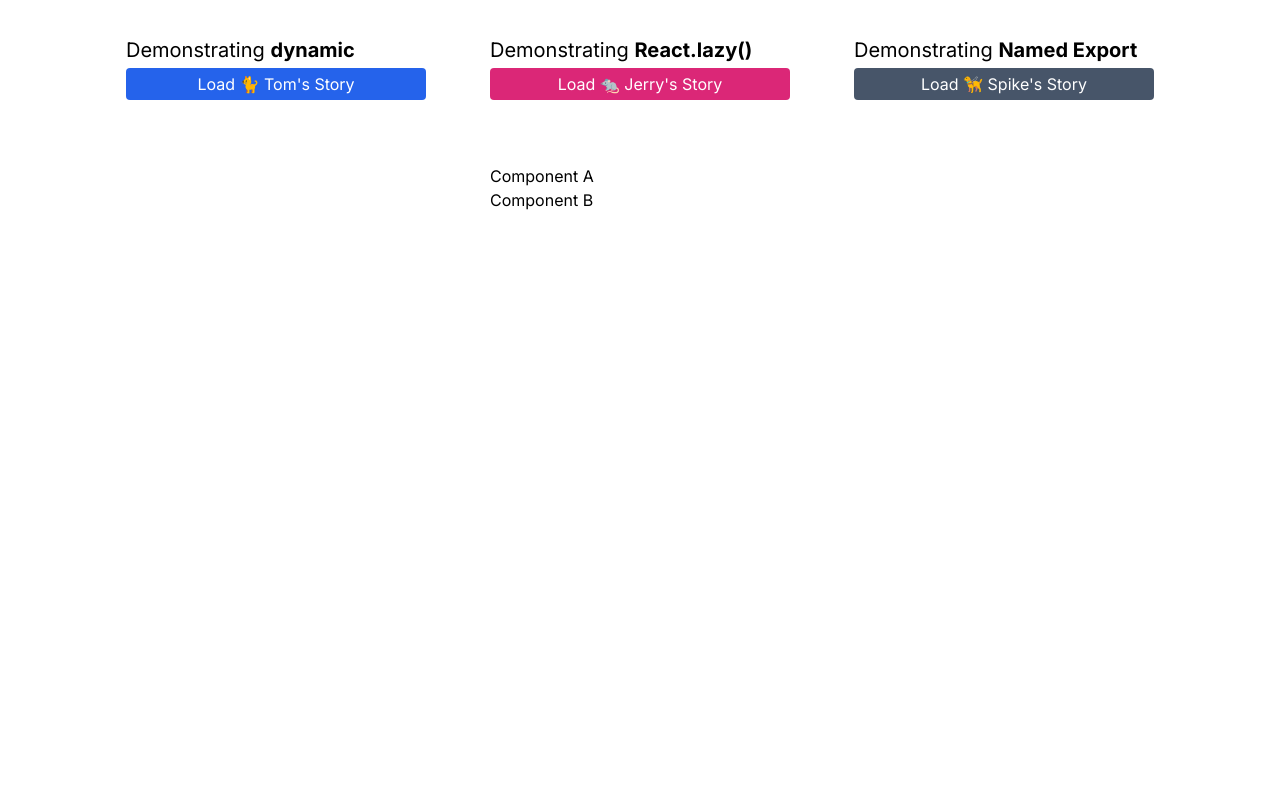
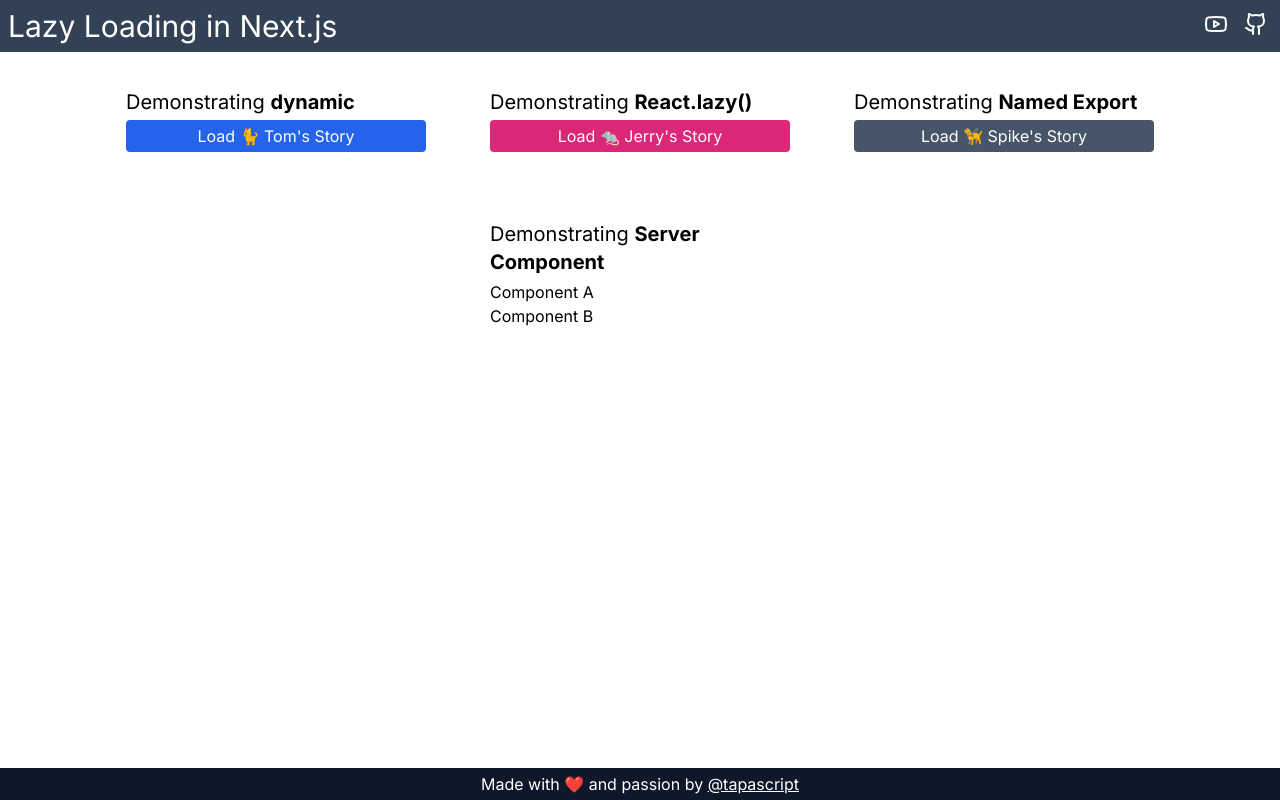
Before and after one commit to tapascript/nextjs-lazy-load, a Next.js app: page / in a window 1280 px wide. Built offline with nearby package versions, Linux system fonts and the light colour scheme.

Commit message:
Added header, footer, aesthetics

```diff
--- /dev/null
+++ b/app/components/footer.jsx
@@ -0,0 +1,18 @@
+const Footer = () => {
+  return (
+    <footer className="bg-slate-900 text-white p-1 absolute  bottom-0 w-full">
+      <h2 className="text-center">
+        Made with ❤️ and passion by{" "}
+        <a
+          className="underline"
+          href="https://youtube.com/tapasadhikary?sub_confirmation=1"
+          target="_blank"
+        >
+          @tapascript
+        </a>
+      </h2>
+    </footer>
+  );
+};
+
+export default Footer;
--- /dev/null
+++ b/app/components/header.jsx
@@ -0,0 +1,19 @@
+
+import { Youtube } from "lucide-react"
+import { Github } from "lucide-react"
+
+const Header = () => {
+  return (
+    <nav className="bg-slate-700 text-white p-2 flex justify-between">
+      <h1 className="text-3xl">Lazy Loading in Next.js</h1>
+      <ul className="mt-1 mr-1">
+        <li className="flex">
+          <a className="mx-4" href="https://www.youtube.com/watch?v=gq9bBZru78Y" target="_blank"><Youtube /></a>
+          <a href="https://github.com/tapascript/nextjs-lazy-load" target="_blank"><Github /></a>
+        </li>
+      </ul>
+    </nav>
+  )
+}
+
+export default Header
--- a/app/components/server-comps/server-comp.jsx
+++ b/app/components/server-comps/server-comp.jsx
@@ -6,6 +6,7 @@ import React from 'react'
 const AServerComp = () => {
   return (
     <div className="flex flex-col m-8 w-[300px]">
+      <h2 className="text-xl my-1"> Demonstrating <strong>Server Component</strong></h2>
       <ComponentA />
       <ComponentB />
     </div>
--- a/app/globals.css
+++ b/app/globals.css
@@ -1,3 +1,7 @@
 @tailwind base;
 @tailwind components;
 @tailwind utilities;
+
+body {
+  overflow: hidden;
+}
--- a/app/layout.js
+++ b/app/layout.js
@@ -1,5 +1,8 @@
 import { Inter } from "next/font/google";
 import "./globals.css";
+
+import Header from "./components/header";
+import Footer from "./components/footer";
 
 const inter = Inter({ subsets: ["latin"] });
 
@@ -11,7 +14,11 @@ export const metadata = {
 export default function RootLayout({ children }) {
   return (
     <html lang="en">
-      <body className={inter.className}>{children}</body>
+      <body className={inter.className}>
+        <Header />
+        {children}
+        <Footer/>
+      </body>
     </html>
   );
 }
--- a/app/page.js
+++ b/app/page.js
@@ -13,7 +13,7 @@ const AServerComp = dynamic(() => import('./components/server-comps/server-comp'
 
 export default function Home() {
   return (
-    <div className="flex flex-wrap justify-center ">
+    <div className="flex flex-wrap justify-center overflow-auto max-h-screen">
       <TomStory />
       <JerryStory />
       <SpikeStory />
```
Also changed, not shown: package.json (+6 -5 lines), 1 other file (tests, documents, lock files or other folders).
